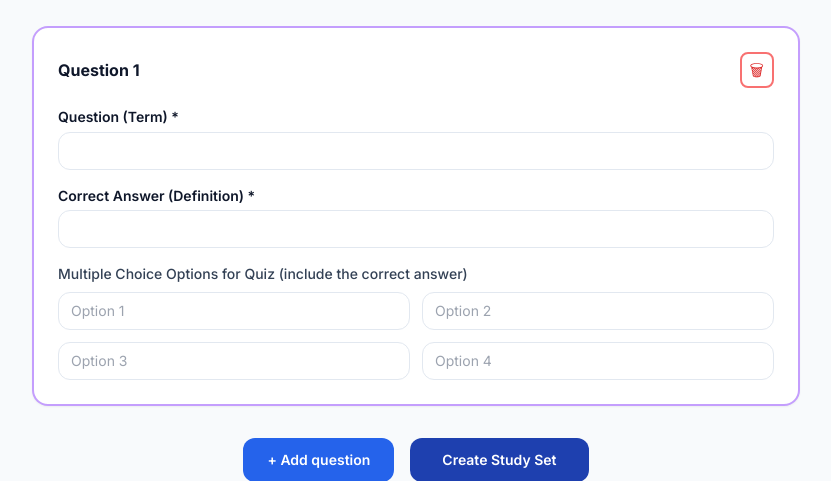
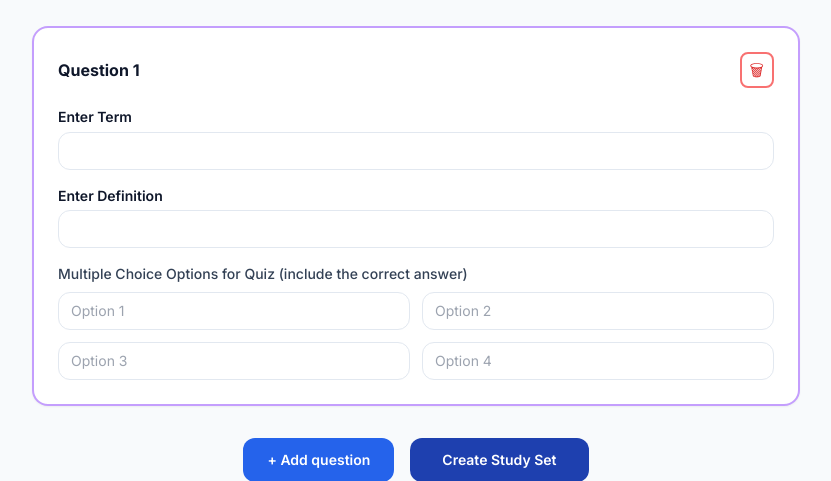
Before and after one commit to caseyleung1/Agile-Web-Development-, a Flask app: page /sets/new in a window 1280 px wide. Shown: the part 821-1302 px from the top of the page, without its empty margins (352-1183 px from the left). Run offline with Flask 3, Linux system fonts and the light colour scheme; the visitor is signed in with stand-in values (Sample User, id 1); some libraries are stand-ins or nearby versions.

Commit message:
change flash card term and definition names for clarity

```diff
--- a/app/templates/sets/create.html
+++ b/app/templates/sets/create.html
@@ -39,9 +39,9 @@
           <h3 class="font-bold text-slate-900">Question 1</h3>
           <button type="button" class="rounded-lg border-2 border-red-400 px-2 py-1 text-red-600 js-remove-q" data-i="1" title="Remove">&#128465;</button>
         </div>
-        <label class="text-sm font-semibold">Question (Term) *</label>
+        <label class="text-sm font-semibold">Enter Term</label>
         <input name="term_1" required class="mt-1 w-full rounded-xl border border-slate-200 px-3 py-2 text-sm" />
-        <label class="mt-4 block text-sm font-semibold">Correct Answer (Definition) *</label>
+        <label class="mt-4 block text-sm font-semibold">Enter Definition</label>
         <input name="def_1" required class="mt-1 w-full rounded-xl border border-slate-200 px-3 py-2 text-sm" />
         <p class="mt-4 text-sm font-medium text-slate-700">Multiple Choice Options for Quiz (include the correct answer)</p>
         <div class="mt-2 grid grid-cols-2 gap-3">
```
